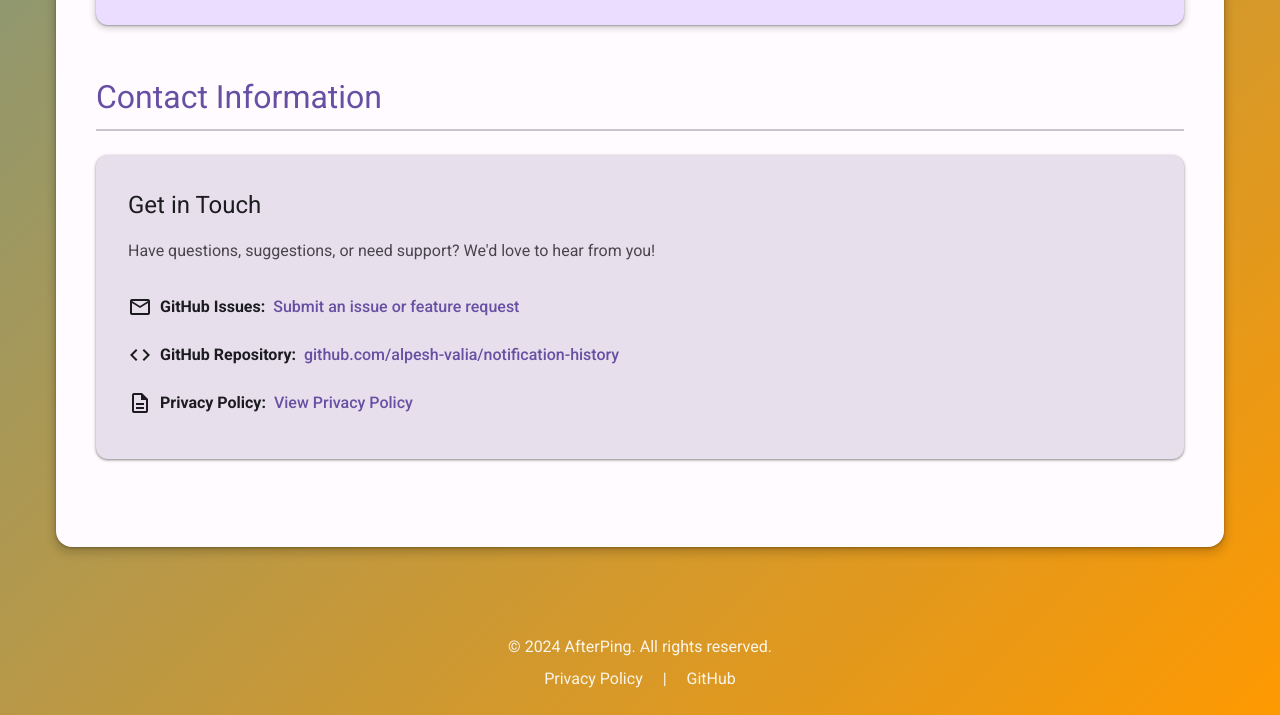
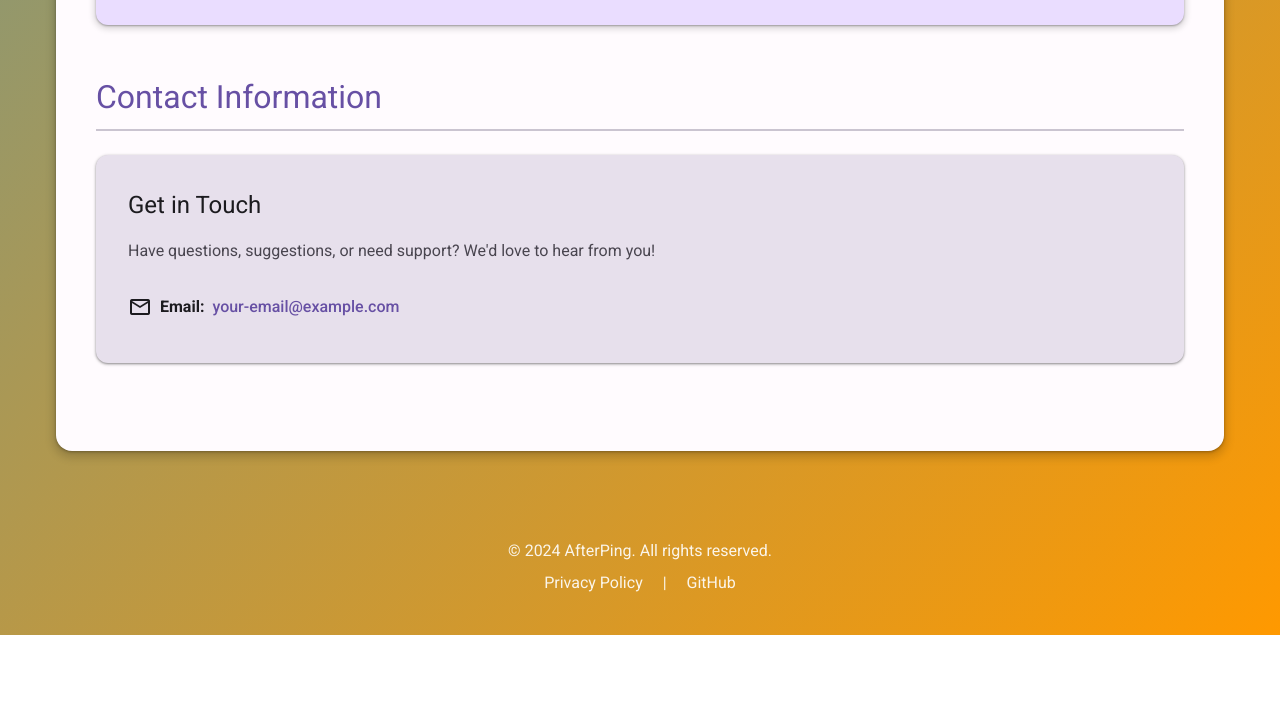
Before and after one commit to alpesh-valia/afterping, a plain HTML site: page index.html in a window 1280 px wide. Shown: the part 2620-3335 px from the top of the page. After the commit the page ends 3255 px from the top, so only its background shows below. Drawn offline with nearby package versions, Linux system fonts and the light colour scheme.

Commit message:
Update contact section to email only and rename Google Play badge image

```diff
--- a/index.html
+++ b/index.html
@@ -739,7 +739,7 @@
                         Get AfterPing from the Google Play Store
                     </p>
                     <a href="#" class="download-btn">
-                        <img src="get-it-on-google.png" alt="Get it on Google Play" class="google-play-badge">
+                        <img src="get-it-on-google-play.png" alt="Get it on Google Play" class="google-play-badge">
                     </a>
                 </div>
             </section>
@@ -752,22 +752,8 @@
                     <ul>
                         <li>
                             <span class="material-symbols-outlined">mail</span>
-                            <strong>GitHub Issues:</strong>
-                            <a href="https://github.com/alpesh-valia/notification-history/issues" target="_blank">
-                                Submit an issue or feature request
-                            </a>
-                        </li>
-                        <li>
-                            <span class="material-symbols-outlined">code</span>
-                            <strong>GitHub Repository:</strong>
-                            <a href="https://github.com/alpesh-valia/notification-history" target="_blank">
-                                github.com/alpesh-valia/notification-history
-                            </a>
-                        </li>
-                        <li>
-                            <span class="material-symbols-outlined">description</span>
-                            <strong>Privacy Policy:</strong>
-                            <a href="privacy-policy.html">View Privacy Policy</a>
+                            <strong>Email:</strong>
+                            <a href="mailto:your-email@example.com">your-email@example.com</a>
                         </li>
                     </ul>
                 </div>
```
Also changed, not shown: get-it-on-google-play.png (renamed from get-it-on-google.png), 1 other file.
